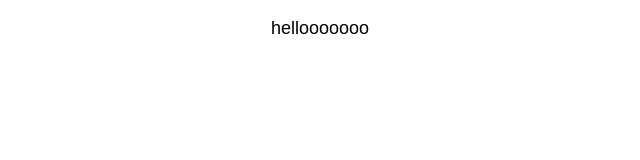
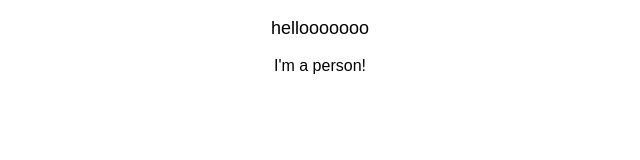
Before and after one commit to aleenamad/ReactUdemy, a React (Create React App) app in the folder udemy-react/: page / in a window 1280 px wide. Shown: the top 160 px of the page, without its empty margins (320-960 px from the left). Built offline with nearby package versions, Linux system fonts and the light colour scheme.

Commit message:
testing new person componet

```diff
--- a/udemy-react/src/App.js
+++ b/udemy-react/src/App.js
@@ -1,4 +1,5 @@
 import React, { Component } from 'react';
+import Person from './person/Person.js';
 import './App.css';
 
 class App extends Component {
@@ -9,6 +10,10 @@
         <p className="App-intro">
           hellooooooo
         </p>
+
+      <div>
+        <Person />
+      </div>
       </div>
     );
   }
--- a/udemy-react/src/person/Person.js
+++ b/udemy-react/src/person/Person.js
@@ -0,0 +1,8 @@
+import React from 'react';
+
+const person = () => {
+  return <p>I'm a person!</p>
+}
+
+
+export default person;
```
